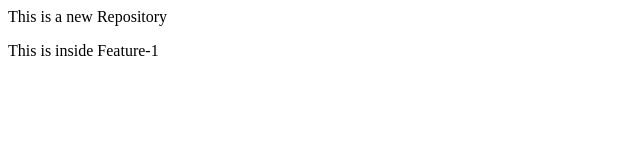
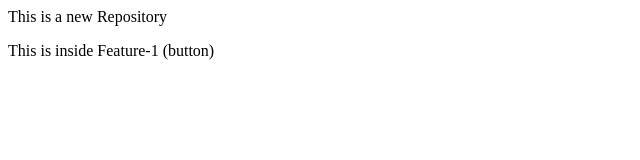
Before and after one commit to kartik-ninja/localrepo, a plain HTML site: page index.html in a window 1280 px wide. Shown: the full height of the page, 0-640 px from the left. Drawn offline with Linux system fonts and the light colour scheme.

Commit message:
Add Button

```diff
--- a/index.html
+++ b/index.html
@@ -1,2 +1,2 @@
 <p>This is a new Repository</p>
-<p>This is inside Feature-1</p>
+<p>This is inside Feature-1 (button)</p>
```
